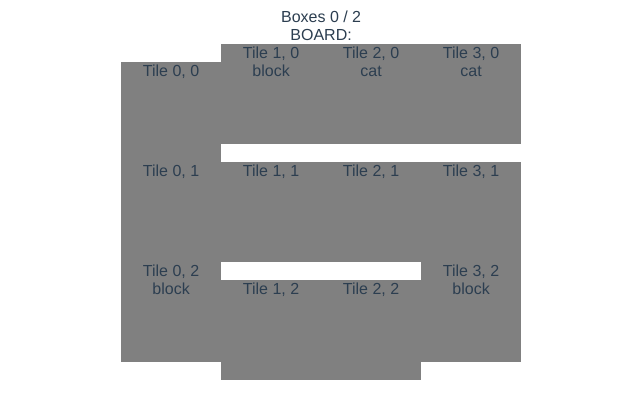
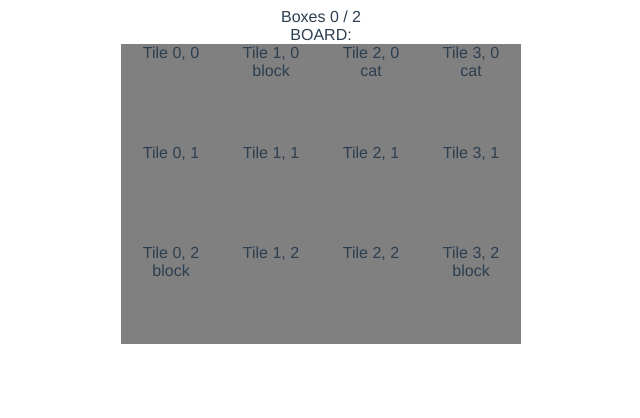
Before and after one commit to enwrath/catpuzzle, a Vue app: page /#/game in a window 1280 px wide. Shown: the top 418 px of the page, without its empty margins (319-959 px from the left). Built offline with nearby package versions, Linux system fonts and the light colour scheme.

Commit message:
board tiles inside flexbox

```diff
--- a/src/components/Board.vue
+++ b/src/components/Board.vue
@@ -1,5 +1,5 @@
 <template>
-  <div>
+  <div class="Board">
     BOARD:
     <div class="TileRow" :key="`row-${y}`" v-for="(row, y) in data.tiles">
       <BoardTile @placebox="placeBox" :inside="tile" :x="x" :y="y" :key="`tile-${x}-${y}`" v-for="(tile, x) in row" />
@@ -29,4 +29,13 @@ export default {
 
 <!-- Add "scoped" attribute to limit CSS to this component only -->
 <style scoped>
+.Board {
+  display: flex;
+  flex-direction: column;
+  align-items: center;
+  align-content: center;
+}
+.TileRow {
+  display: flex;
+}
 </style>
```
